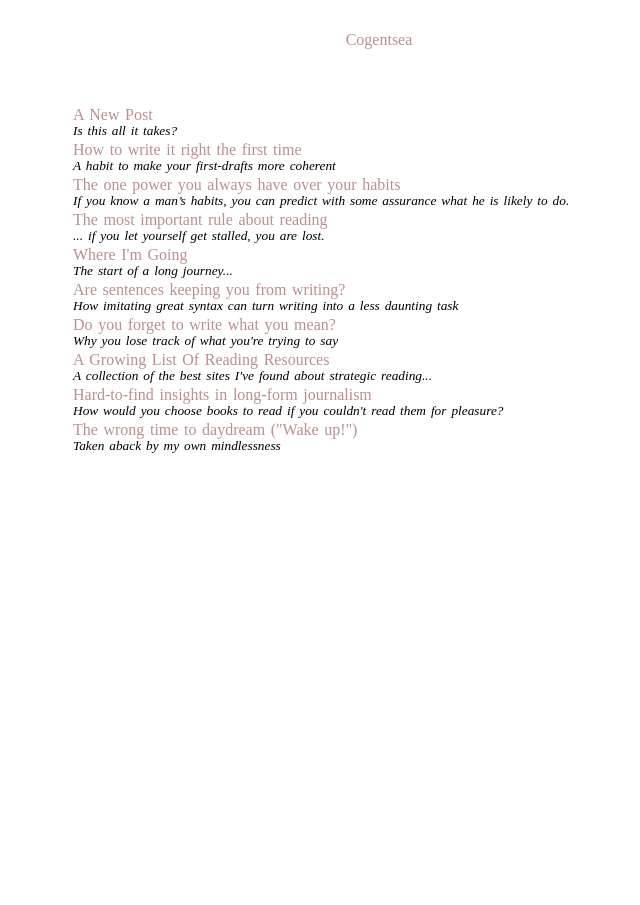
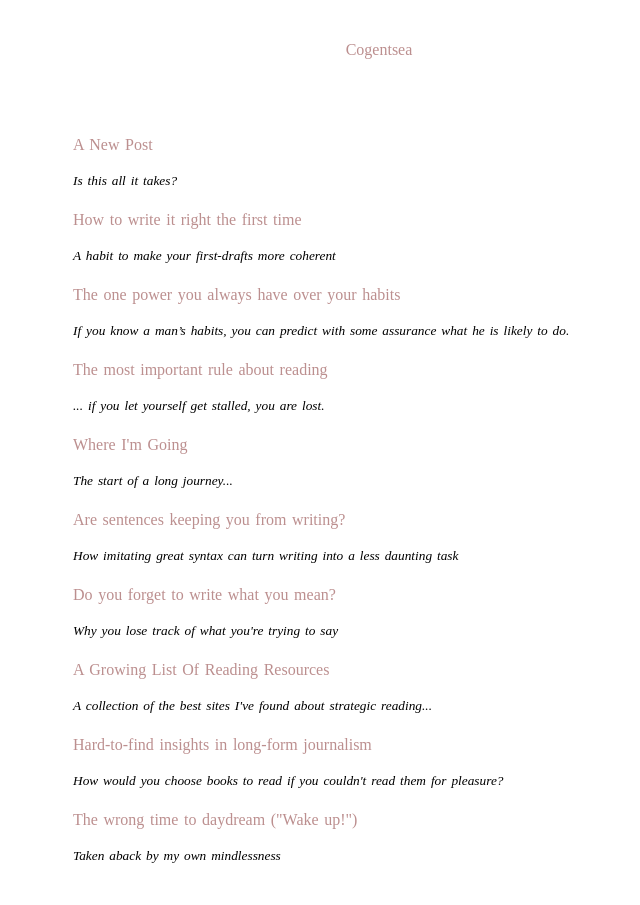
Before and after one commit to jacksoncusick/cogentsea, a Jekyll site: the page built from index.html, in a window 1280 px wide. Shown: the whole page, without its empty margins (261-901 px from the left). Built offline with Jekyll 4.4.1, drawn with Linux system fonts in a browser that asks for light colours; some web fonts are replaced; the list of posts is cut into pages by our own code.

Commit message:
Update og_main.css

```diff
--- a/stylesheets/og_main.css
+++ b/stylesheets/og_main.css
@@ -64,8 +64,8 @@ p, ul, ol {
 	max-width: 700px;
 	font-family: 'Droid Serif', serif;
 	font-size: 16px;
-	line-height: 15px;
-	margin: 1.556em 0;
+	line-height: 35px;
+	margin: 1.0em 0;
 	color: #000000;
 	display: block;
 	list-style-type: none;
```
